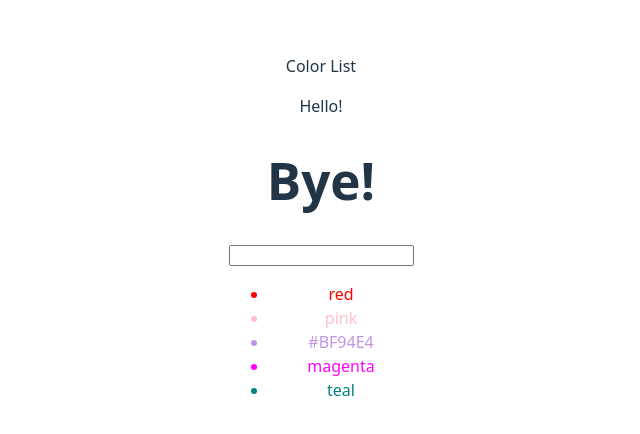
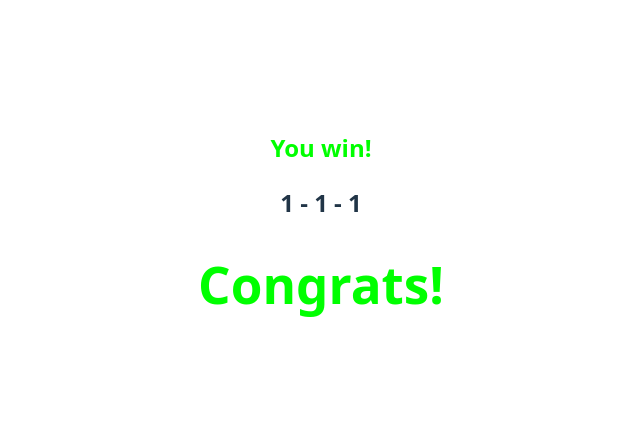
Before and after one commit to TetianaTalebi/my_react_vite_app_2, a React (Vite) app in the folder my_react_vite_app_2/: page / in a window 1280 px wide. Shown: the part 172-606 px from the top of the page, without its empty margins (319-959 px from the left). Built offline with nearby package versions, Linux system fonts and the light colour scheme.

Commit message:
Create "SlotMachine" component

```diff
--- a/my_react_vite_app_2/src/App.jsx
+++ b/my_react_vite_app_2/src/App.jsx
@@ -1,12 +1,12 @@
 import './App.css'
-import ColorList from './ColorList'
+import SlotMachine from './SlotMachine'
 
 function App() {
 
 
   return (
     <>
-      <ColorList colors={['red', 'pink', '#BF94E4', 'magenta', 'teal']} />
+      <SlotMachine />
     </>
   )
 }
--- /dev/null
+++ b/my_react_vite_app_2/src/SlotMachine.jsx
@@ -0,0 +1,19 @@
+export default function SlotMachine(){
+
+    const val1 = Math.floor(Math.random()*3)+1;
+
+    const val2 = Math.floor(Math.random()*3)+1;
+
+    const val3 = Math.floor(Math.random()*3)+1;
+
+    const isWinner = val1 === val2 && val1 === val3;
+
+    return (
+        <div>
+            <h2 style={{color: isWinner? "lime" : "coral"}}>{isWinner? "You win!" : "You loose!"}</h2>
+            <h2>{val1} - {val2} - {val3}</h2>
+            {isWinner&&<h1 style={{color:"lime"}}>Congrats!</h1>}
+
+        </div>
+    )
+}
```
